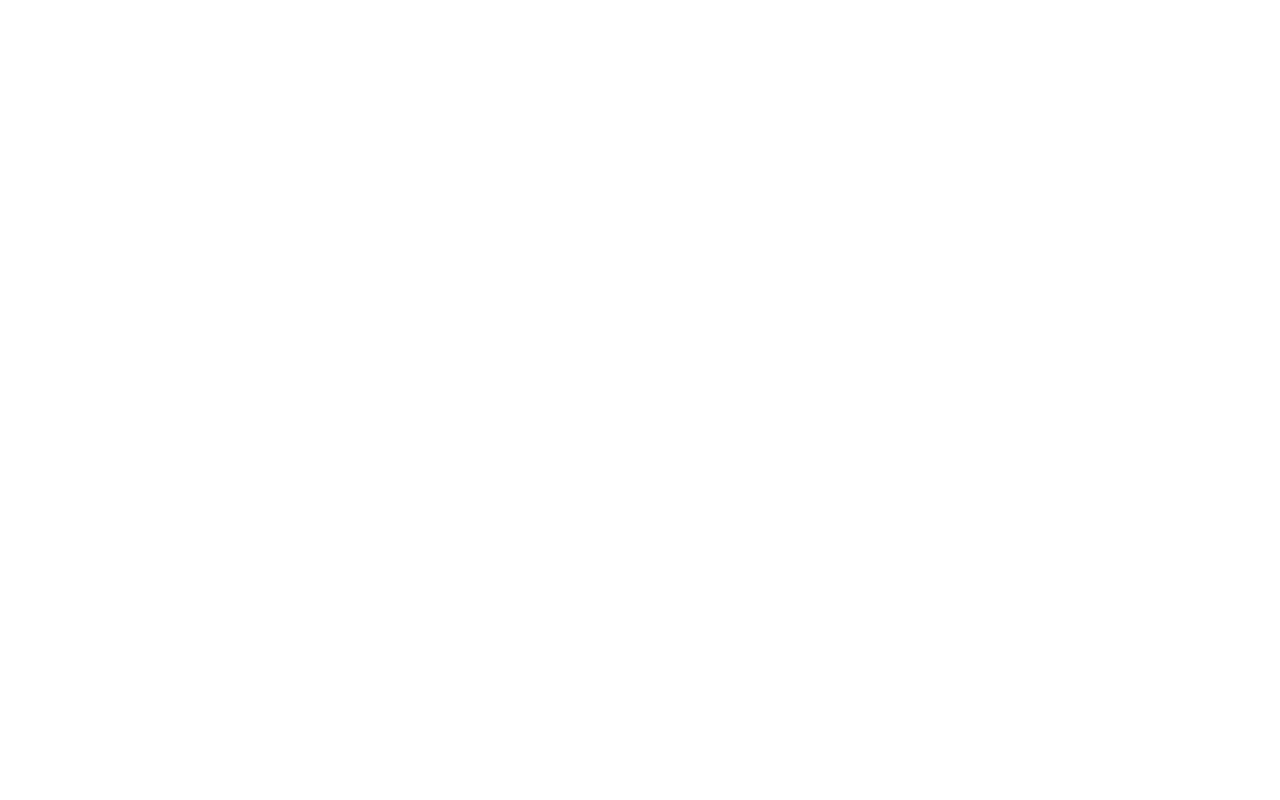
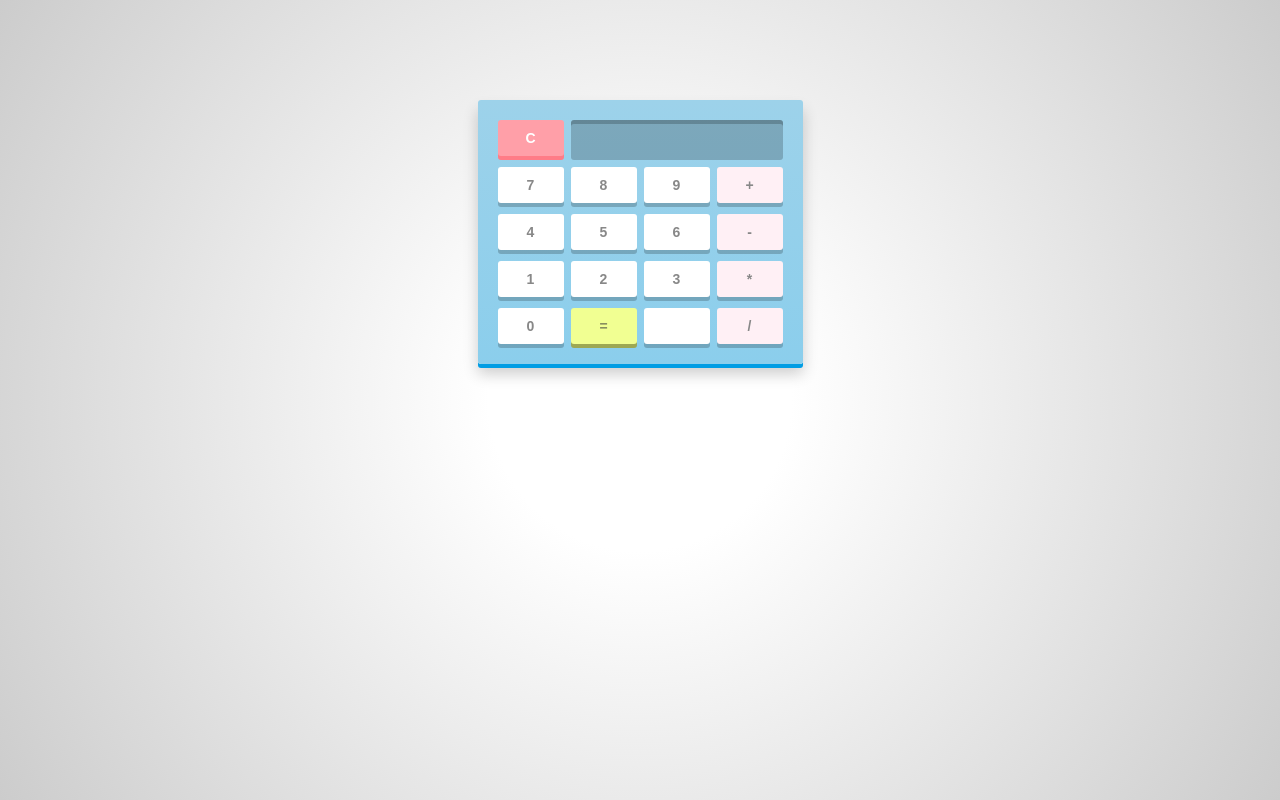
Before and after one commit to ga-wdi-exercises/js-calculator, a plain HTML site: page index.html in a window 1280 px wide. Drawn offline with Linux system fonts and the light colour scheme.

Commit message:
Create calculator user interface
- Create style.css file
- Link css to html
- Copied interface (css) from:
- http://thecodeplayer.com/walkthrough/javascript-css3-calculator
- Cleaned up css file

```diff
--- a/calculator.js
+++ b/calculator.js
@@ -19,6 +19,7 @@ let calculator = {
   // Exponents (Hint: Look up Javascript's Math object)
   expo: function(a, b) {
     return Math.pow(a, b);
-  }
+  },
   // An operation of your choice!
+
 };
--- a/index.html
+++ b/index.html
@@ -1,10 +1,35 @@
 <!DOCTYPE html>
 <html>
   <head>
+    <link rel="stylesheet" href="style.css">
     <meta charset="utf-8">
     <title>js-calc</title>
   </head>
   <body>
+    <div id="calculator">
+      <div class="top">
+        <span class="clear">C</span>
+        <div class="screen"></div>
+      </div>
+      <div class="keys">
+        <span>7</span>
+        <span>8</span>
+        <span>9</span>
+        <span class="operator">+</span>
+        <span>4</span>
+        <span>5</span>
+        <span>6</span>
+        <span class="operator">-</span>
+        <span>1</span>
+        <span>2</span>
+        <span>3</span>
+        <span class="operator">*</span>
+        <span>0</span>
+        <span class="eval">=</span>
+        <span></span>
+        <span class="operator">/</span>
+      </div>
+    </div>
     <script src="calculator.js" charset="utf-8"></script>
   </body>
 </html>
--- /dev/null
+++ b/style.css
@@ -0,0 +1,127 @@
+body, html, div {
+	margin: 0;
+	padding: 0;
+	box-sizing: border-box;
+	font: bold 14px Arial, sans-serif;
+}
+
+
+html {
+	height: 100%;
+	background: white;
+	background: radial-gradient(circle, #fff 20%, #ccc);
+	background-size: cover;
+}
+
+/* Using box shadows to create 3D effects */
+#calculator {
+	width: 325px;
+	height: auto;
+	margin: 100px auto;
+	padding: 20px 20px 9px;
+	background: #9dd2ea;
+	background: linear-gradient(#9dd2ea, #8bceec);
+	border-radius: 3px;
+	box-shadow: 0px 4px #009de4, 0px 10px 15px rgba(0, 0, 0, 0.2);
+}
+
+/* Top portion */
+.top span.clear {
+	float: left;
+}
+
+/* Inset shadow on the screen to create indent */
+.top .screen {
+	height: 40px;
+	width: 212px;
+	float: right;
+	padding: 0 10px;
+	background: rgba(0, 0, 0, 0.2);
+	border-radius: 3px;
+	box-shadow: inset 0px 4px rgba(0, 0, 0, 0.2);
+	/* Typography */
+	font-size: 17px;
+	line-height: 40px;
+	color: white;
+	text-shadow: 1px 1px 2px rgba(0, 0, 0, 0.2);
+	text-align: right;
+	letter-spacing: 1px;
+}
+
+/* Clear floats */
+.keys, .top {overflow: hidden;}
+
+/* Applying same to the keys */
+.keys span, .top span.clear {
+	float: left;
+	position: relative;
+	top: 0;
+	cursor: pointer;
+	width: 66px;
+	height: 36px;
+	background: white;
+	border-radius: 3px;
+	box-shadow: 0px 4px rgba(0, 0, 0, 0.2);
+	margin: 0 7px 11px 0;
+	color: #888;
+	line-height: 36px;
+	text-align: center;
+	/* prevent selection of text inside keys */
+	user-select: none;
+	/* Smoothing out hover and active states using css3 transitions */
+	transition: all 0.2s ease;
+}
+
+/* Remove right margins from operator keys */
+/* style different type of keys (operators/evaluate/clear) differently */
+.keys span.operator {
+	background: #FFF0F5;
+	margin-right: 0;
+}
+
+.keys span.eval {
+	background: #f1ff92;
+	box-shadow: 0px 4px #9da853;
+	color: #888e5f;
+}
+
+.top span.clear {
+	background: #ff9fa8;
+	box-shadow: 0px 4px #ff7c87;
+	color: white;
+}
+
+/* Some hover effects */
+.keys span:hover {
+	background: #9c89f6;
+	box-shadow: 0px 4px #6b54d3;
+	color: white;
+}
+
+.keys span.eval:hover {
+	background: #abb850;
+	box-shadow: 0px 4px #717a33;
+	color: #ffffff;
+}
+
+.top span.clear:hover {
+	background: #f68991;
+	box-shadow: 0px 4px #d3545d;
+	color: white;
+}
+
+/* Simulating "pressed" effect on active state of the keys by removing the box-shadow and moving the keys down a bit */
+.keys span:active {
+	box-shadow: 0px 0px #6b54d3;
+	top: 4px;
+}
+
+.keys span.eval:active {
+	box-shadow: 0px 0px #717a33;
+	top: 4px;
+}
+
+.top span.clear:active {
+	top: 4px;
+	box-shadow: 0px 0px #d3545d;
+}
```
